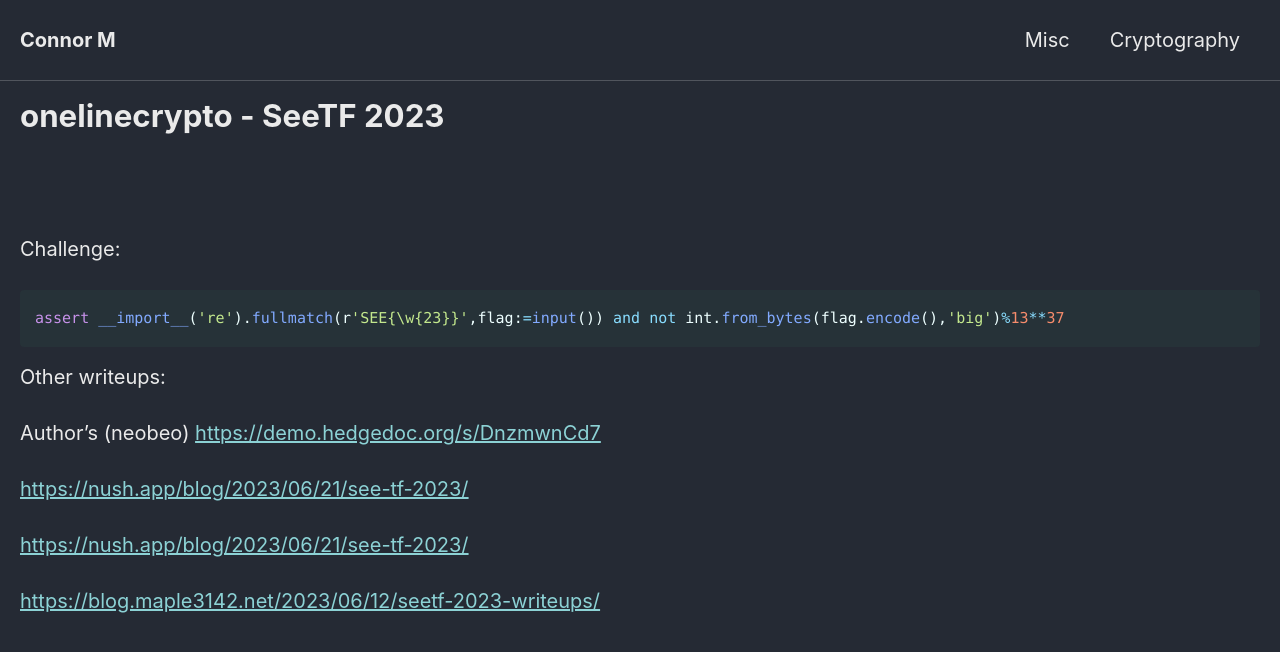
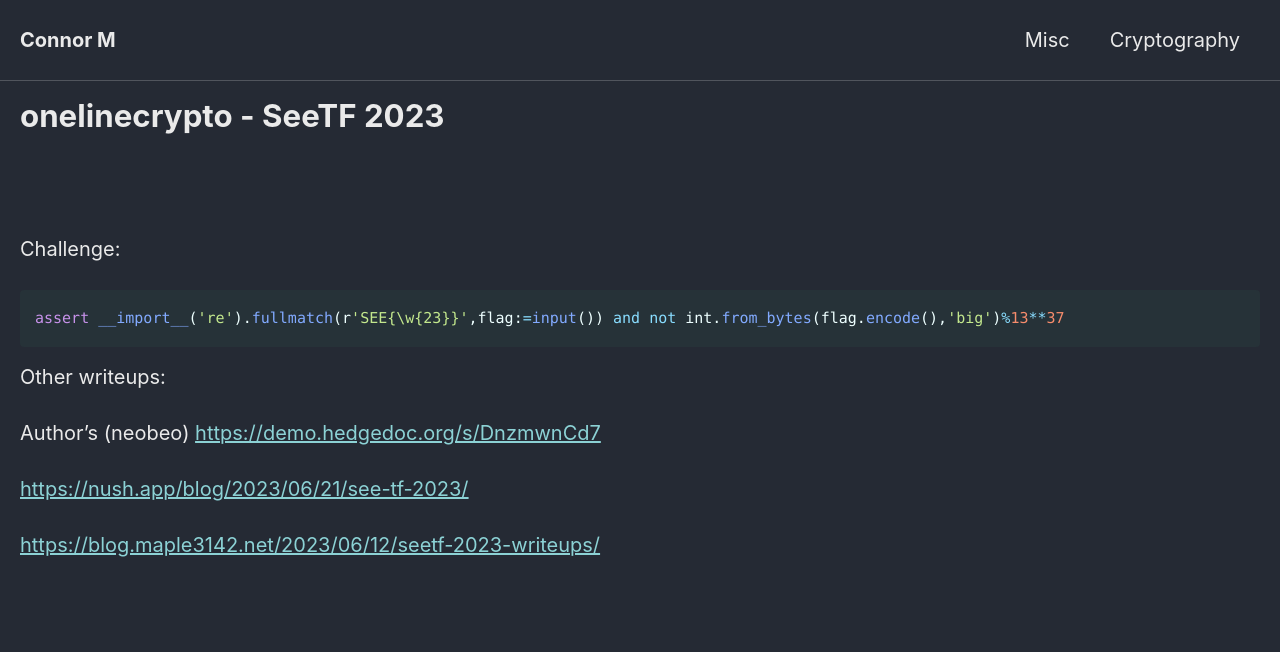
Before and after one commit to Connor-McCartney/Connor-McCartney.github.io, a Jekyll site: the page built from _pages/cryptography/other/onelinecrypto-SeeTF-2023.md, in a window 1280 px wide. Shown: the top 652 px of the page. Built offline with Jekyll 4.4.1, drawn with Linux system fonts in a browser that asks for light colours; cached includes are drawn as plain includes.

Commit message:
Update onelinecrypto-SeeTF-2023.md

```diff
--- a/_pages/cryptography/other/onelinecrypto-SeeTF-2023.md
+++ b/_pages/cryptography/other/onelinecrypto-SeeTF-2023.md
@@ -19,6 +19,4 @@ Author's (neobeo) <https://demo.hedgedoc.org/s/DnzmwnCd7>
 
 <https://nush.app/blog/2023/06/21/see-tf-2023/>
 
-<https://nush.app/blog/2023/06/21/see-tf-2023/>
-
 <https://blog.maple3142.net/2023/06/12/seetf-2023-writeups/>
```
